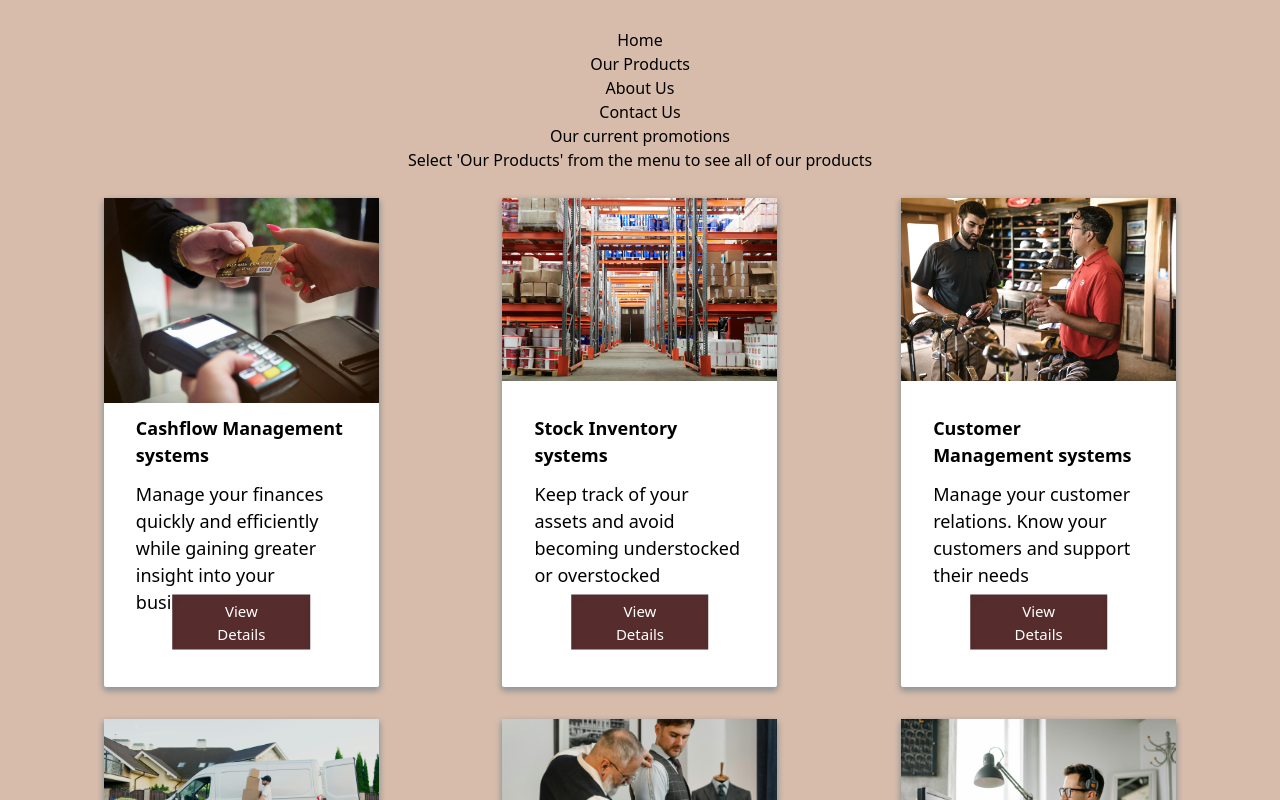
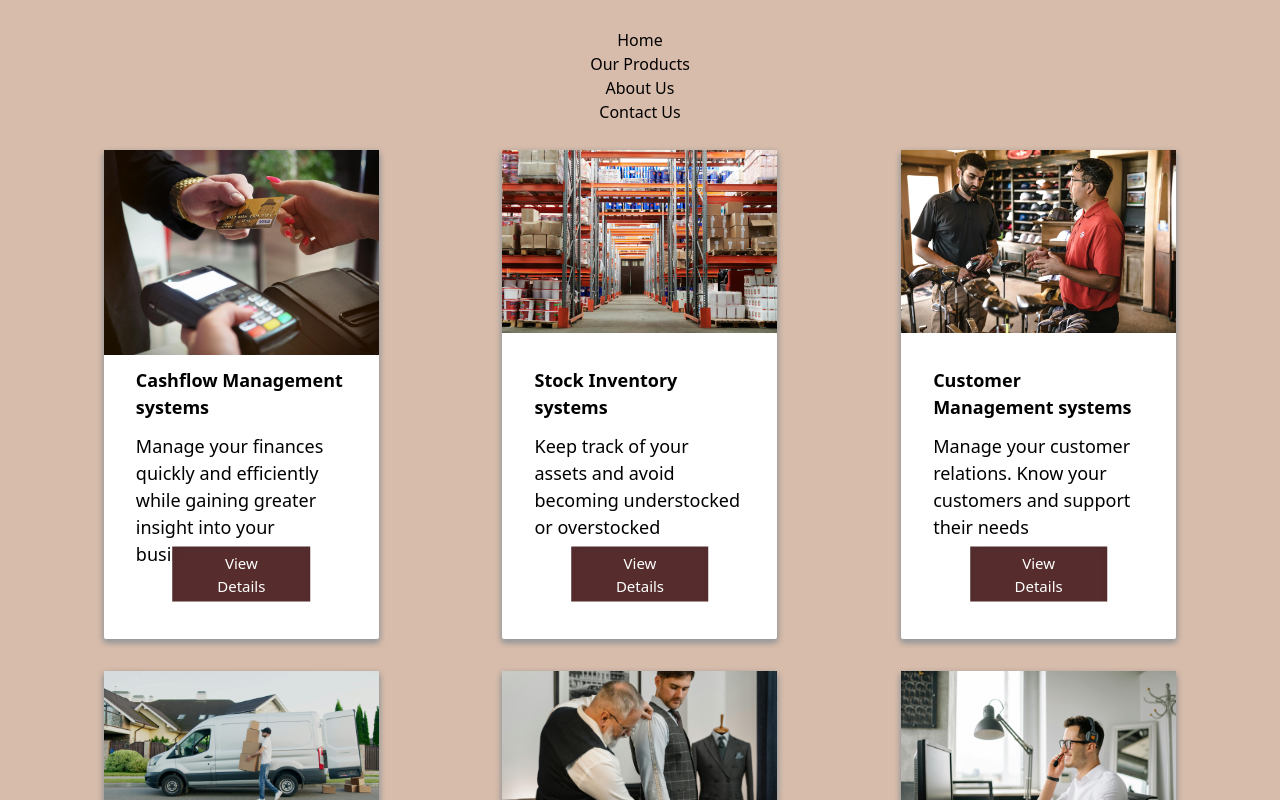
Before and after one commit to emigri/codeKrafters, a React (Vite) app: page /ProductCatalogue in a window 1280 px wide. Shown: the part 3700-4500 px from the top of the page. Built offline with nearby package versions, Linux system fonts and the light colour scheme.

Commit message:
changes to home page

```diff
--- a/src/components/pages/Home.jsx
+++ b/src/components/pages/Home.jsx
@@ -63,6 +63,10 @@ function Home () {
                 our_prices={siteContent.our_prices}
                 />
 
+                <div className="container my-10">
+                    <h2 className="text-3xl font-bold tracking-tight text-gray-900 sm:text-4xl">Our current promotions</h2>
+                    <p className="mt-4 text-lg leading-8 text-gray-600">Select 'Our Products' from the menu to see all of our products</p>
+                </div>
                 <Wrapper>
                     {promotedProducts.map((item) => (
                         <ProductCard
--- a/src/components/pages/Wrapper.jsx
+++ b/src/components/pages/Wrapper.jsx
@@ -3,21 +3,9 @@ import React from "react";
 function Wrapper(props) {
   return (
 
-    <div>
-
-
-      <div className="container my-10">
-          <h2 className="text-3xl font-bold tracking-tight text-gray-900 sm:text-4xl">
-            Our current promotions
-          </h2>
-          <p className="mt-4 text-lg leading-8 text-gray-600">
-            Select 'Our Products' from the menu to see all of our products
-          </p>
-      </div>
 
     <div className="wrapper container mx-auto">{props.children}</div>
 
-    </div>
 
   )
 }
```
